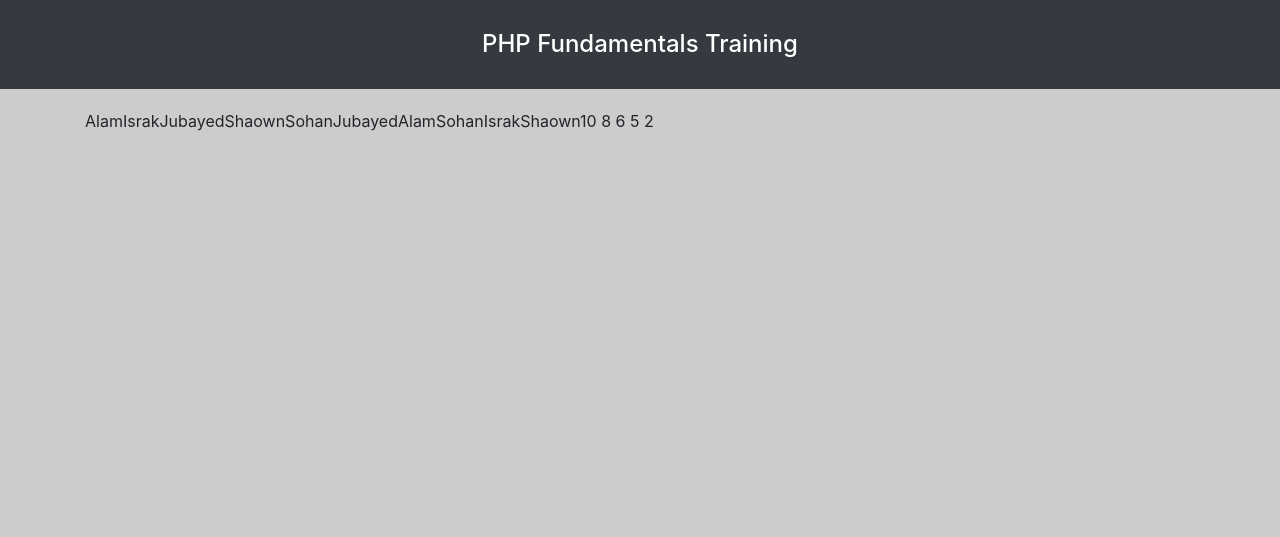
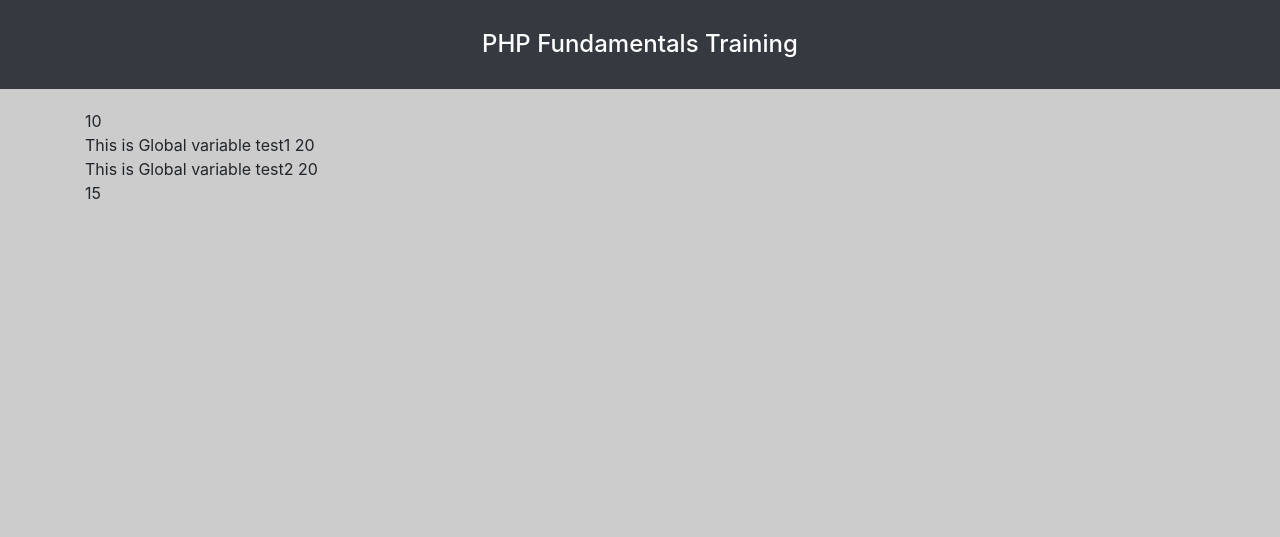
Before and after one commit to jasujon/start-php, a PHP site: page / in a window 1280 px wide. Shown: the top 537 px of the page. Run offline with PHP 8.4, Linux system fonts and the light colour scheme.

Commit message:
Sorting Arrays (local variable , Global variable)

```diff
--- a/index.php
+++ b/index.php
@@ -32,44 +32,55 @@
                 <?php
                     # Sorting Arrays
 
-
-                    # sort function:
-                    $names = array("Jubayed","Alam","Sohan","Israk","Shaown");
-                    sort($names);
-
-                    for($i = 0 ; $i < 5; $i++){
-                        echo $names[$i];
-                        // echo "</br>";
-                    }
-                    #output : AlamIsrakJubayedShaownSohan
+                     # 1. local variable  2.global variable
 
 
-                    # count function:
-                    $names = array("Jubayed","Alam","Sohan","Israk","Shaown");
-                    // sort($names);
 
-                    $length = count($names);
-
-                    for($i = 0 ; $i < $length; $i++){
-                        echo $names[$i];
-                        // echo "</br>";
-                    }
-                    #output : JubayedAlamSohanIsrakShaown
+                    // #local variable
+                    //  function test1(){
+                    //      $x = 10;
+                    //      echo $x;
+                    //      echo "</br>";
+                    //  }
 
 
-                    # Reverse Sort function:
-                    $names = array(2,5,6,8,10);
-                    rsort($names);
 
-                    $length = count($names);
+                    //  function test2(){
+                    //      echo $x; #output : Notice: Undefined variable: x in D:\xampp\htdocs\start-php\index.php on line 49    note: because its local variable
+                    //      $y = 15;
+                    //      echo $y;
+                    //  }
 
-                    for($i = 0 ; $i < $length; $i++){
-                        echo $names[$i];
-                        echo " ";
-                    }
-                    #output : 10 8 6 5 2
+                    //  test1();
+                    //  test2();
 
 
+
+                     #Global variable
+
+                     $n = 20;
+
+                     function test1(){
+                        global $n;
+                        $x = 10;
+                        echo $x;
+                        echo "</br>";
+                        echo "This is Global variable test1  " . $n;
+                        echo "</br>";
+                    }
+
+
+
+                    function test2(){
+                        global $n;
+                        echo "This is Global variable test2  " . $n;
+                        echo "</br>";
+                        $y = 15;
+                        echo $y;
+                    }
+
+                    test1();
+                    test2();
 
 
 
```
